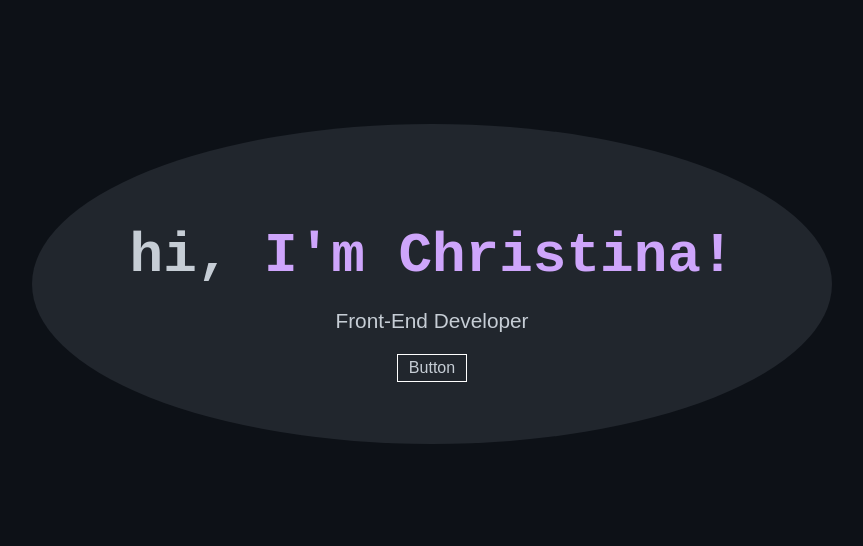
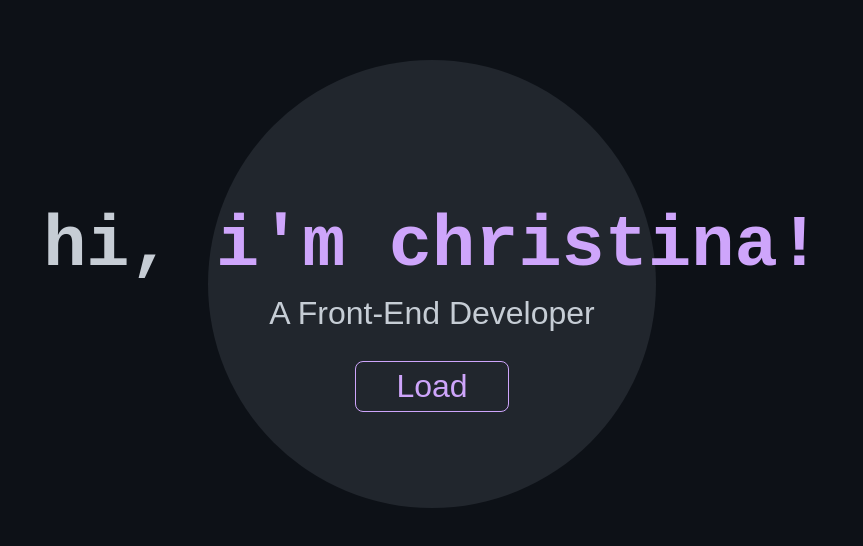
Before and after one commit to Squawkp/portfolio, a React (Vite) app: page / in a window 1280 px wide. Shown: the part 116-662 px from the top of the page, without its empty margins (208-1071 px from the left). Built offline with nearby package versions, Linux system fonts and the light colour scheme.

Commit message:
wip: work on homepage

```diff
--- a/src/css/Homepage.module.css
+++ b/src/css/Homepage.module.css
@@ -3,10 +3,6 @@ body {
   box-sizing: border-box;
   font-family: Arial, Helvetica, sans-serif;
   color: #C6CDD5;
-  /* width: 100vw;
-  height: 100vh;
-  background-color: #0D1117;
-  box-sizing: border-box; */
 }
 
 /* .darkMode {
@@ -19,52 +15,90 @@ body {
   align-items: center;
 }
 
-#contentContainer {
+.contentContainer {
   width: 100vw;
   height: 100vh;
   background-color: #0D1117;
+
+  display: grid;
+  place-items: center;
 }
 
-#eclipse {
-  height: 40vh;
-  width: min(70vw, 800px);
+/* .rectangle {
+  height: 80%;
+  width: 80%;
+} */
+
+.circle {
+  /* height: clamp(250px, 38vh, 800px); */
+  /* width: clamp(280px, 80vw, 1200px); */
+  /* width: clamp(); */
+  width: 35%;
+  border-radius: 50%;
+  aspect-ratio: 1/1;
   background-color: #21262D;
+  z-index: 0;
+  position:absolute;
+  transition: border-radius 2s ease-in-out;
+}
+
+.circleRotate {
+  /* width: 35%;
   border-radius: 50%;
+  aspect-ratio: 1/1; */
+  transition: border-radius 2s ease-in-out;
+  animation: rotation 10s linear;
+}
+
+@keyframes rotation {
+  0% {
+    transform: rotate(0deg);
+  }
+  100% {
+    transform: rotate(360deg);
+  }
 }
 
 .textContainer {
-
-  /* border: 1px solid white; */
-
   text-align: center;
   padding: 1rem;
+  flex-direction: column;
+  width: 80%;
 
-  flex-direction: column;
-
-  /* text-wrap: wrap; */
-
-  h1 {
-    font-family: 'Courier New', Courier, monospace;
-    margin-bottom: 0;
-    /* font-size: 3rem; */
-    /* font-size: max(10vw, 3rem); */
-    font-size: clamp(2rem, 5vw, 3.5rem);
-  }
+  z-index: 1;
+  /* height: 20%; */
 
   p {
-    font-size: 1.3rem;
+    margin: 0;
+    font-size: clamp(1.2rem, 4vw, 2rem);
   }
+}
+
+.typing {
+    font-family: 'Courier New', Courier, monospace;
+    font-size: clamp(2.5rem, 5.9vw, 4.5rem);
+    margin-bottom: 0.5rem;
 }
 
 .purpleText {
     color: #CEA5FB;
 }
 
-.buttonContainer {
-  /* justify-self: center; */
-  width: 10%;
-  padding: 4px;
-  /* background-color: #CEA5FB; */
+/* Make this a Button component? */
+.button {
+  padding: 6px 40px;
+  margin-top: 1.8rem;
+  font-size: clamp(1.2rem, 4vw, 2rem);
+  border-radius: 8px;
+  background-color: #21262D;
+  border: 1px solid #CEA5FB;
+  color: #CEA5FB;
+  transition: 0.3s;
+}
 
-  border: solid white 1px;
+.button:hover {
+  cursor: pointer;
+  background-color: #CEA5FB;
+  border: 1px solid #CEA5FB;
+  color: #21262D;
 }
--- a/src/pages/Homepage.tsx
+++ b/src/pages/Homepage.tsx
@@ -1,24 +1,130 @@
-import React from 'react';
+import React, { useState, useEffect, useRef } from 'react';
+import { useNavigate } from 'react-router-dom';
 import styles from '../css/Homepage.module.css';
+import { ImageCarousel } from '../components/image-carousel';
 
 type HomepageProps = {
 
 }
 
+const HEADING_TEXT = "hi, i'm christina!";
+const BEGINNING_INDEX = 4;
+
 export const Homepage: React.FC<HomepageProps> = ({}) => {
+  // save darkmode to localStorage
+  // const [isDarkModeOn, setIsDarkModeOn] = useState(true);
+
+  const navigate = useNavigate();
+  const circleRef = useRef<HTMLDivElement | null>(null);
+  const [TypedText, setTypedText] = useState("");
+  const [isAnimatingRotation, setIsAnimatingRotation] = useState(false);
+
+  const start = TypedText.slice(0, BEGINNING_INDEX);
+  const end = TypedText.slice(BEGINNING_INDEX, HEADING_TEXT.length);
+
+  useEffect(() => {
+
+    // type one char every tick
+    const interval = setInterval(() => {
+      setTypedText(prev => {
+        const nextChar = HEADING_TEXT[prev.length];
+
+        if (!nextChar) {
+          clearInterval(interval);
+          return prev;
+        }
+
+        const newString = prev + nextChar;
+
+        return newString;
+      });
+    }, 100);
+
+    return () => clearInterval(interval);
+
+  }, []);
+
+  // once full rotation = loading complete
+    // switch eclipse to a rectangle shape?
+    // button onClick shrinks rectangle to a loading wobbly circle / eclipse
+      // text content fades away upwards, replaced by "Loading..." ?
+    // switches back to rectangle after loading, showing files to different pages
+
+  // wobbly circle animation by
+  // randomising border radius
+  // and rotation animation
+  useEffect(() => {
+    if (!isAnimatingRotation) {
+      return;
+    }
+
+    const circle = circleRef.current;
+    if (!circle) {
+      return;
+    }
+
+    // wobbly circle effect by randomising border radius
+    const interval = setInterval(() => {
+      let tl, tr, br, bl;
+      let min = 0.3;
+      let max = 0.7;
+      // randomise percentages
+      tl = Math.round((Math.random() * (max - min) + min) * 100);
+      tr = Math.round((Math.random() * (max - min) + min) * 100);
+      br = Math.round((Math.random() * (max - min) + min) * 100);
+      bl = Math.round((Math.random() * (max - min) + min) * 100);
+
+      let borderRadius = `${tl}% ${tr}% ${br}% ${bl}%`;
+      circle.style.borderRadius = borderRadius;
+    }, 750);
+
+    const timeout = setTimeout(() => {
+      clearInterval(interval);
+      setIsAnimatingRotation(false);
+      circle.style.borderRadius = `50%`;
+      console.log('navigate')
+    }, 10000);
+
+
+    return () => {
+    clearInterval(interval);
+    clearTimeout(timeout);
+  };
+
+  // navigate('/MainPage');
+
+  }, [isAnimatingRotation]);
+
+  const handleOnClick = () => {
+    setIsAnimatingRotation(true);
+  };
 
   return (
-      <div id={styles.contentContainer} className={styles.centeredFlex}>
-        <div id={styles.eclipse} className={styles.centeredFlex}>
+    <>
+      <div className={`${styles.contentContainer}`}>
+          <div
+            className={`${styles.circle} ${isAnimatingRotation ? styles.circleRotate : ''}`}
+            ref={circleRef}
+          >
+          </div>
           <div className={`${styles.textContainer} ${styles.centeredFlex}`}>
-            <h1>
-              <span>hi, </span>
-              <span className={styles.purpleText}>I'm Christina!</span>
+            <h1 className={styles.typing}>
+              <span>
+                {start}
+              </span>
+              <span className={styles.purpleText}>
+                {end}
+              </span>
             </h1>
-            <p>Front-End Developer</p>
-            <div className={`${styles.buttonContainer} ${styles.centeredFlex}`}>Button</div>
+            <p>A Front-End Developer</p>
+            <button
+              className={`${styles.button} ${styles.centeredFlex}`}
+              onClick={handleOnClick}
+            >
+              Load
+            </button>
           </div>
         </div>
-      </div>
+    </>
   );
 };
```
